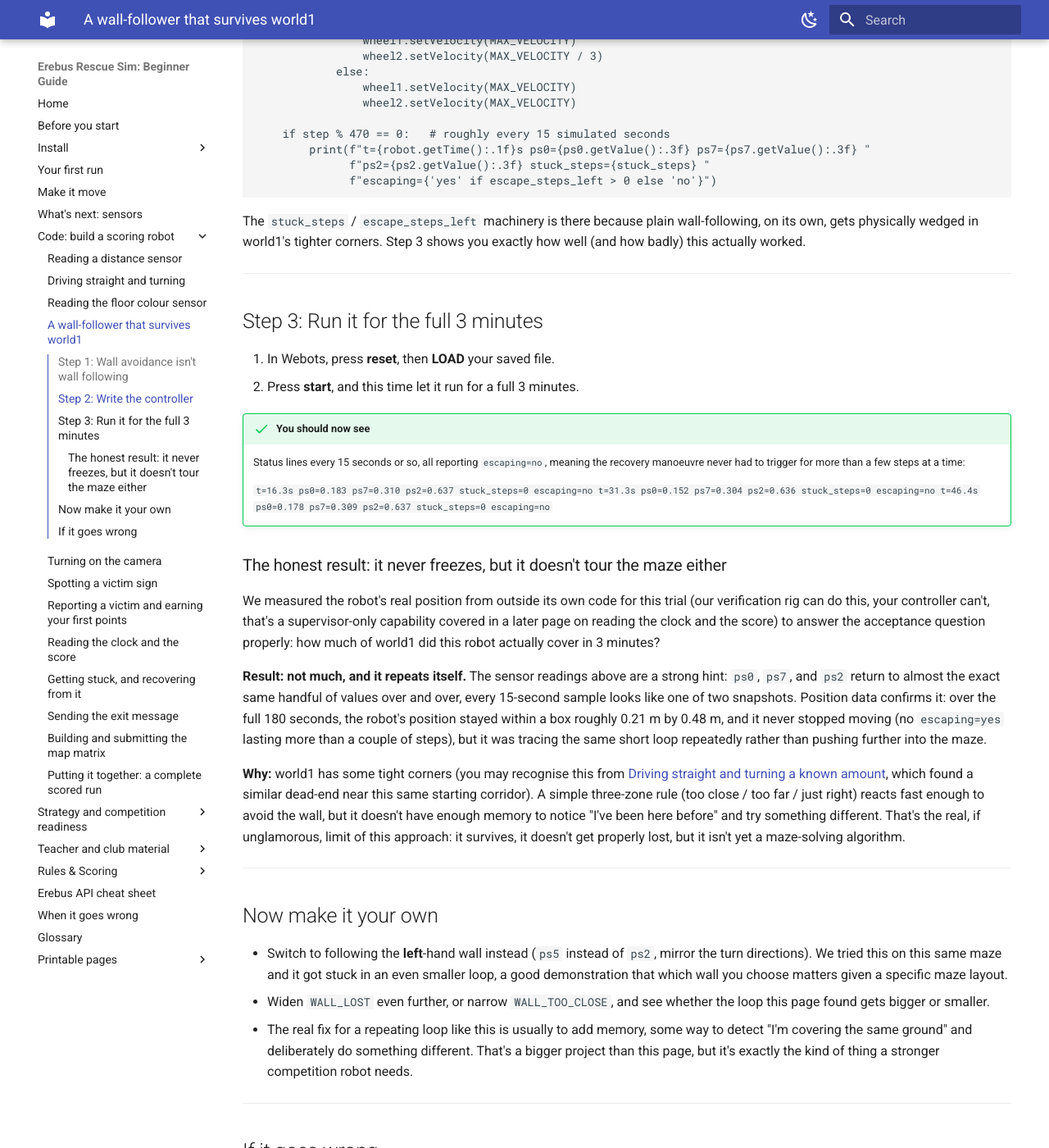
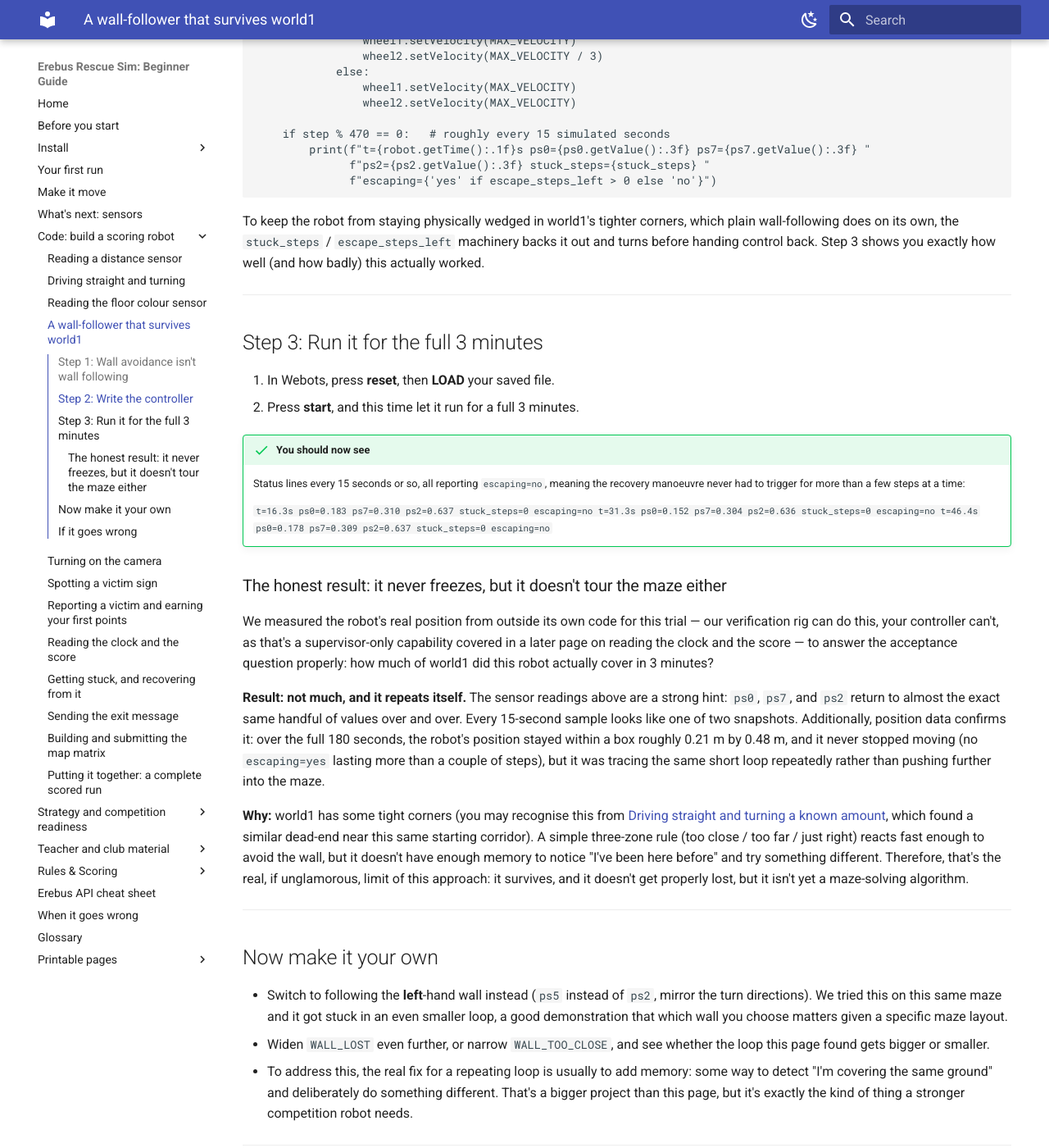
Before and after one commit to talkingj/rcja-rescue-sim-resources, an MkDocs documentation site: the page built from docs/code-wall-follower.md, in a window 1280 px wide and 1400 px high, scrolled down 2069 px. Shown: the whole window at 82% size. Built offline with MkDocs 1.6.1 and Material for MkDocs 9.7.7, drawn with Linux system fonts in a browser that asks for light colours; some of the changed text lies outside the part shown.

Commit message:
style: rewrite code-wall-follower.md in guide voice
Splices fixed: 1. Connectors added: 4. Purpose-first openers: 2.
Spelling: US -> AU, 0 words.
Preservation gate: pass (code blocks, numbers, links, admonitions intact).

````diff
--- a/docs/code-wall-follower.md
+++ b/docs/code-wall-follower.md
@@ -1,7 +1,7 @@
 # A wall-follower that survives world1
 
-This page combines the last three pages into the first genuinely useful robot on this site: one
-that follows a wall instead of just avoiding the nearest thing in front of it. It takes about 20
+To build the first genuinely useful robot on this site, this page combines the last three pages into
+one that follows a wall instead of just avoiding the nearest thing in front of it. It takes about 20
 minutes, and it's the most honest page in this series about what a simple approach can and can't
 do.
 
@@ -14,9 +14,9 @@ do.
 ## Step 1: Wall avoidance isn't wall following
 
 Every controller so far has reacted to the front sensors only: stop or turn when something's close.
-That's enough to not crash, but it isn't enough to explore a maze, a robot that only reacts to
-what's directly in front of it has no sense of direction. **Wall following** fixes that by picking
-one wall (say, the one on the right) and steering to keep it at a roughly constant distance:
+That's enough to not crash. However, it isn't enough to explore a maze, as a robot that only reacts
+to what's directly in front of it has no sense of direction. To give it one, **wall following**
+picks one wall (say, the one on the right) and steers to keep it at a roughly constant distance:
 
 - Wall too close on the right → **veer left**.
 - Wall too far away (or lost) on the right → **curve right** to find it again.
@@ -107,9 +107,10 @@ while robot.step(timeStep) != -1:
               f"escaping={'yes' if escape_steps_left > 0 else 'no'}")
 ```
 
-The `stuck_steps` / `escape_steps_left` machinery is there because plain wall-following, on its
-own, gets physically wedged in world1's tighter corners. Step 3 shows you exactly how well (and how
-badly) this actually worked.
+To keep the robot from staying physically wedged in world1's tighter corners, which plain
+wall-following does on its own, the `stuck_steps` / `escape_steps_left` machinery backs it out and
+turns before handing control back. Step 3 shows you exactly how well (and how badly) this actually
+worked.
 
 ---
 
@@ -130,24 +131,24 @@ badly) this actually worked.
 
 ### The honest result: it never freezes, but it doesn't tour the maze either
 
-We measured the robot's real position from outside its own code for this trial (our verification
-rig can do this, your controller can't, that's a supervisor-only capability covered in a later page
-on reading the clock and the score) to answer the acceptance question properly: how much of world1
-did this robot actually cover in 3 minutes?
+We measured the robot's real position from outside its own code for this trial — our verification
+rig can do this, your controller can't, as that's a supervisor-only capability covered in a later
+page on reading the clock and the score — to answer the acceptance question properly: how much of
+world1 did this robot actually cover in 3 minutes?
 
 **Result: not much, and it repeats itself.** The sensor readings above are a strong hint: `ps0`,
-`ps7`, and `ps2` return to almost the exact same handful of values over and over, every 15-second
-sample looks like one of two snapshots. Position data confirms it: over the full 180 seconds, the
-robot's position stayed within a box roughly 0.21 m by 0.48 m, and it never stopped moving (no
-`escaping=yes` lasting more than a couple of steps), but it was tracing the same short loop
-repeatedly rather than pushing further into the maze.
+`ps7`, and `ps2` return to almost the exact same handful of values over and over. Every 15-second
+sample looks like one of two snapshots. Additionally, position data confirms it: over the full 180
+seconds, the robot's position stayed within a box roughly 0.21 m by 0.48 m, and it never stopped
+moving (no `escaping=yes` lasting more than a couple of steps), but it was tracing the same short
+loop repeatedly rather than pushing further into the maze.
 
 **Why:** world1 has some tight corners (you may recognise this from [Driving straight and turning a
 known amount](code-driving.md), which found a similar dead-end near this same starting corridor).
 A simple three-zone rule (too close / too far / just right) reacts fast enough to avoid the wall,
 but it doesn't have enough memory to notice "I've been here before" and try something different.
-That's the real, if unglamorous, limit of this approach: it survives, it doesn't get properly lost,
-but it isn't yet a maze-solving algorithm.
+Therefore, that's the real, if unglamorous, limit of this approach: it survives, and it doesn't get
+properly lost, but it isn't yet a maze-solving algorithm.
 
 ---
 
@@ -158,16 +159,16 @@ but it isn't yet a maze-solving algorithm.
   demonstration that which wall you choose matters given a specific maze layout.
 - Widen `WALL_LOST` even further, or narrow `WALL_TOO_CLOSE`, and see whether the loop this page
   found gets bigger or smaller.
-- The real fix for a repeating loop like this is usually to add memory, some way to detect "I'm
-  covering the same ground" and deliberately do something different. That's a bigger project than
-  this page, but it's exactly the kind of thing a stronger competition robot needs.
+- To address this, the real fix for a repeating loop is usually to add memory: some way to detect
+  "I'm covering the same ground" and deliberately do something different. That's a bigger project
+  than this page, but it's exactly the kind of thing a stronger competition robot needs.
 
 ---
 
 ## If it goes wrong
 
-- **The robot doesn't move at all.** Check `stuck_steps > 12` isn't true from the very first step,
-  if `front_blocked` is `True` at spawn (unlikely in world1, but possible elsewhere), the robot will
+- **The robot doesn't move at all.** Check `stuck_steps > 12` isn't true from the very first step.
+  If `front_blocked` is `True` at spawn (unlikely in world1, but possible elsewhere), the robot will
   go straight into recovery mode and might look like it's doing nothing if the reverse speed is too
   low to notice.
 - **The robot spins in place forever without ever going straight.** Check `WALL_TOO_CLOSE` is
````
